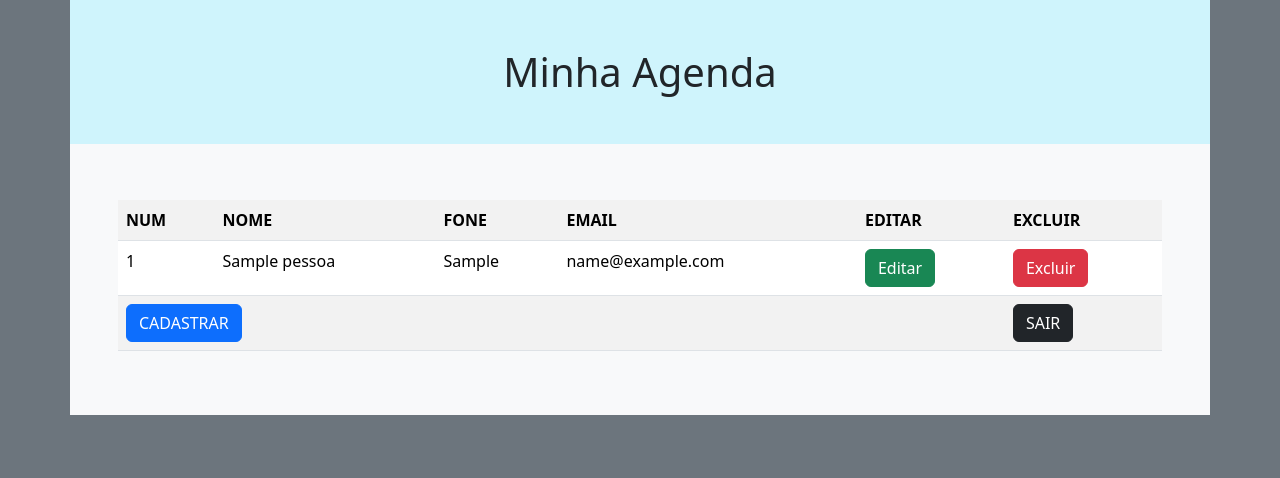
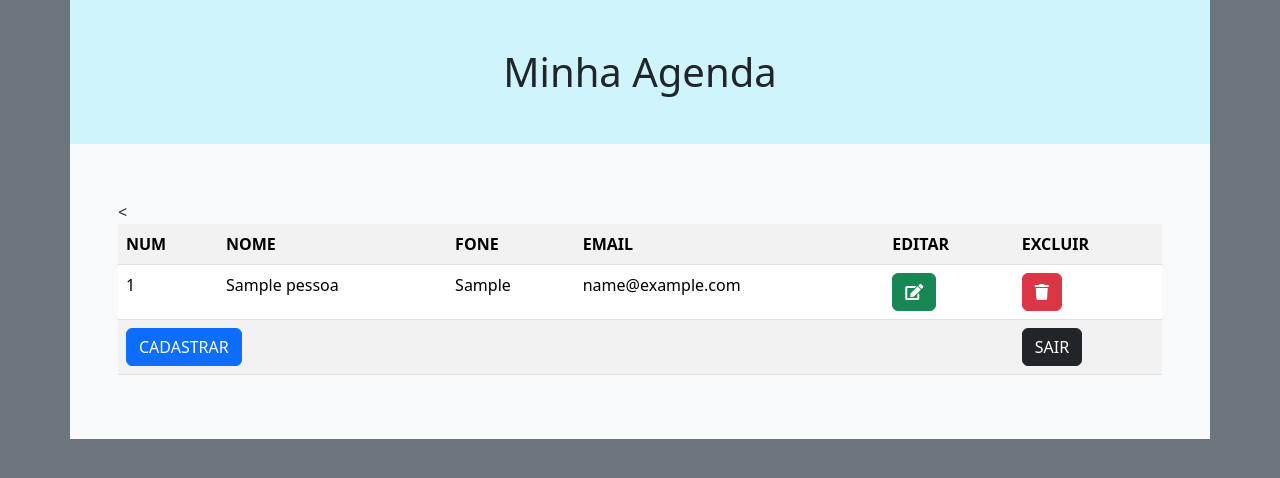
Before and after one commit to mpmotta/Agenda-MVC, a PHP site: page /view/agenda.php in a window 1280 px wide. Shown: the top 478 px of the page. Run offline with PHP 8.4, Linux system fonts and the light colour scheme; the visitor is signed in with stand-in values (Sample User, id 1); tables that the repository leaves empty or names only in its code hold one stand-in row (values such as "Sample post"); some libraries are stand-ins or nearby versions.

Commit message:
Troca dos textos de 'Editar' e 'Excluir' nos botões por botões do tipo 'fontAwesome'.

```diff
--- a/view/agenda.php
+++ b/view/agenda.php
@@ -9,6 +9,7 @@
     <meta name="viewport" content="width=device-width, initial-scale=1.0">
     <title>Minha Agenda</title>
     <link href="https://cdn.jsdelivr.net/npm/bootstrap@5.3.2/dist/css/bootstrap.min.css" rel="stylesheet">
+    <link rel="stylesheet" href="https://cdnjs.cloudflare.com/ajax/libs/font-awesome/5.15.4/css/all.min.css">
 </head>
 <body class="bg-secondary">
     <div class="container bg-light p-0">
@@ -41,9 +42,9 @@
                             <td>$fone</td>
                             <td>$email</td>
 
-                            <td><a class='btn btn-success' id='editar$id' href='editar.php?id=$id'>Editar</a></td>
-
-                            <td><a class='btn btn-danger' id='excluir$id' onclick='confirmDelete($id)' href='#'>Excluir</a></td>
+                            <td><a class='btn btn-success' id='editar$id' href='editar.php?id=$id'><i class='fas fa-edit'></i></a></td>
+<
+                            <td><a class='btn btn-danger' id='excluir$id' onclick='confirmDelete($id)' href='#'><i class='fas fa-trash'></i></a></td>
 
                         </tr>
                         ";
```
